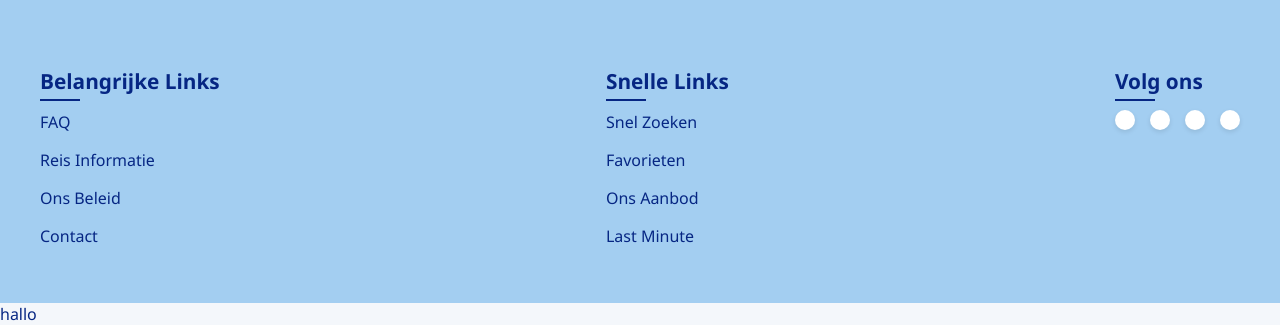
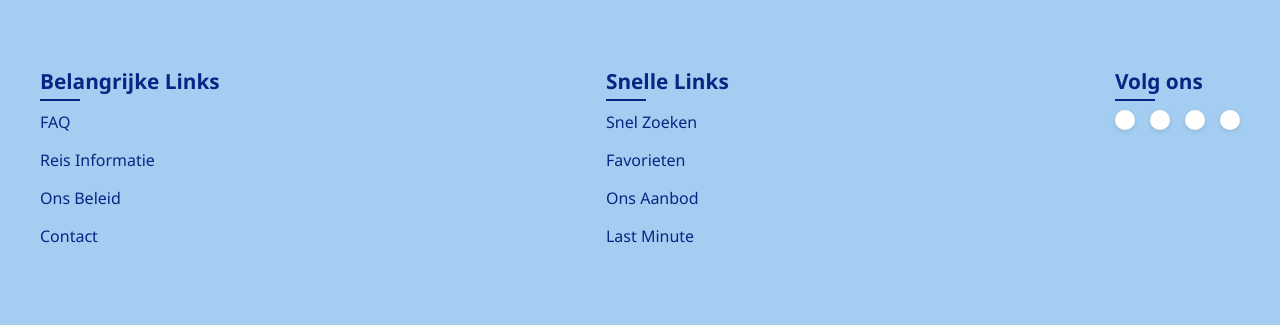
Before and after one commit to RubenIJ/Webapp2, a PHP site: the page made by html/extra-pagina's/contact.php in a window 1280 px wide. Shown: the part 602-927 px from the top of the page. After the commit the page ends 845 px from the top, so only its background shows below. Run offline with PHP 8.4, Linux system fonts and the light colour scheme.

Commit message:
weg gehaald

```diff
--- a/html/extra-pagina's/contact.php
+++ b/html/extra-pagina's/contact.php
@@ -23,7 +23,6 @@
 </main>
 <footer>
     <?php require_once("../components/footer.php") ?>
-hallo
 </footer>
 </body>
 </html>
```
